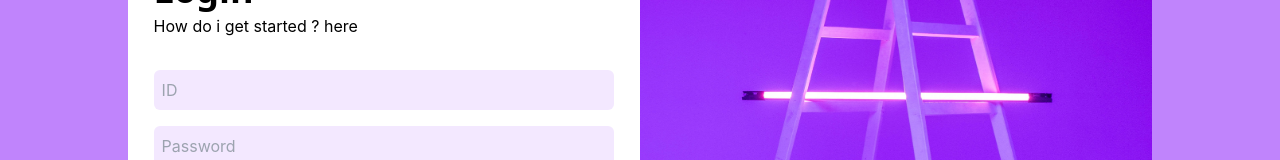
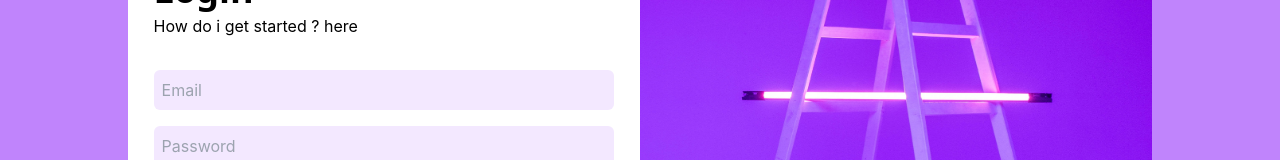
Before and after one commit to project101adminn/campus-diaries-frontend-v2, a React (Create React App) app: page /login in a window 1280 px wide. Shown: the part 318-478 px from the top of the page. Built offline with nearby package versions, Linux system fonts and the light colour scheme.

Commit message:
connect with frontend with backend

```diff
--- a/src/components/Login/Sides/Left.tsx
+++ b/src/components/Login/Sides/Left.tsx
@@ -1,69 +1,128 @@
-import React from 'react'
-import { Link } from 'react-router-dom';
+import React, { useState } from 'react';
+import { Link, useNavigate } from 'react-router-dom';
 
 type Props = {
-    login:any,
+  login: any;
+};
 
+const Left = ({ login }: Props) => {
+  const history = useNavigate();
+  const [user, setUser] = useState({ name: '', email: '', phone: '', college: '', password: '' });
+  const [email, setEmail] = useState('');
+  const [password, setPassword] = useState('');
+  let name, value;
+  const handleInputs = (el: any) => {
+    name = el.target.name;
+    value = el.target.value;
+    setUser({ ...user, [name]: value });
+  };
+
+  const postData = async (e: any) => {
+    e.preventDefault();
+    const { name, email, phone, college, password } = user;
+    const res = await fetch(`${process.env.REACT_APP_API_CALL}/admin/register`, {
+      method: 'POST',
+      headers: {
+        'Content-type': 'application/json',
+      },
+      body: JSON.stringify({ name, email, phone, college, password }),
+    });
+
+    const data = await res.json();
+    if (res.status === 422 || !data) {
+      window.alert('Invalid Registration');
+      console.log('Invalid Registration');
+    } else {
+      window.alert('Registration Successfully');
+      console.log('Registration Successfully');
+      history('/login');
     }
+  };
 
-function Left({login,}: Props) {
+  const loginUser = async (e: any) => {
+    e.preventDefault();
+    const res = await fetch(`${process.env.REACT_APP_API_CALL}/admin/signin`, {
+      method: 'POST',
+      headers: {
+        'Content-type': 'application/json',
+      },
+      body: JSON.stringify({ email, password }),
+    });
+    const data = await res.json();
+    if (res.status === 422 || !data) {
+      window.alert('Invalid Credential');
+      console.log('Invalid Credential');
+    } else {
+      window.alert('Signin Successfully');
+      console.log('Signin Successfully');
+      history('/');
+    }
+  };
+
   return (
-    <section className='md:flex-[0.5] flex-1'>
-                            <form className='flex flex-col h-[100%] justify-center'>
-                                <h2 className='text-4xl font-bold font-sans  mx-auto w-[90%]'>{login}</h2>
-                                <p className=' mx-auto my-1 mb-4 w-[90%]'>How do i get started ? here</p>
+    <section className="md:flex-[0.5] flex-1">
+      <form method="POST" className="flex flex-col h-[100%] justify-center">
+        <h2 className="text-4xl font-bold font-sans  mx-auto w-[90%]">{login}</h2>
+        <p className=" mx-auto my-1 mb-4 w-[90%]">How do i get started ? here</p>
 
-                                {login =='Login' ?
+        {login == 'Login' ? (
           <>
-                                <input type="text" placeholder='ID' name='id' id='id' className='bg-purple-100 rounded-md mx-auto m-4 mb-2 p-2 w-[90%]' />
-                                <input type="text" placeholder='Password' name='password' id='password' className='bg-purple-100 rounded-md mx-auto m-2 p-2 w-[90%]' />
+            <input
+              type="email"
+              value={email}
+              onChange={(e) => setEmail(e.target.value)}
+              placeholder="Email"
+              name="email"
+              id="email"
+              className="bg-purple-100 rounded-md mx-auto m-4 mb-2 p-2 w-[90%]"
+            />
+            <input
+              type="password"
+              value={password}
+              onChange={(e) => setPassword(e.target.value)}
+              placeholder="Password"
+              name="password"
+              id="password"
+              className="bg-purple-100 rounded-md mx-auto m-2 p-2 w-[90%]"
+            />
           </>
-                            :
+        ) : (
           <>
-                            <input type="text" placeholder='NAME' name='name' id='name' className='bg-purple-100 rounded-md mx-auto m-4 mb-2 p-2 w-[90%]' />
-                                <input type="text" placeholder='Email' name='email' id='email' className='bg-purple-100 rounded-md mx-auto m-2 p-2 w-[90%]' />
-                                <input type="text" placeholder='Phone' name='phone' id='phone' className='bg-purple-100 rounded-md mx-auto m-4 mb-2 p-2 w-[90%]' />
+            <input type="text" placeholder="NAME" name="name" id="name" value={user.name} onChange={handleInputs} className="bg-purple-100 rounded-md mx-auto m-4 mb-2 p-2 w-[90%]" />
+            <input type="email" placeholder="Email" name="email" id="email" value={user.email} onChange={handleInputs} className="bg-purple-100 rounded-md mx-auto m-2 p-2 w-[90%]" />
+            <input type="number" placeholder="Phone" name="phone" id="phone" value={user.phone} onChange={handleInputs} className="bg-purple-100 rounded-md mx-auto m-4 mb-2 p-2 w-[90%]" />
 
-                                <input type="text" placeholder='Collage' name='collage' id='collage' className='bg-purple-100 rounded-md mx-auto m-4 mb-2 p-2 w-[90%]' />
-                                <input type="text" placeholder='Password' name='password' id='password' className='bg-purple-100 rounded-md mx-auto m-2 p-2 w-[90%]' />
+            <input type="text" placeholder="Collage" name="college" id="college" value={user.college} onChange={handleInputs} className="bg-purple-100 rounded-md mx-auto m-4 mb-2 p-2 w-[90%]" />
+            <input type="password" placeholder="Password" name="password" id="password" value={user.password} onChange={handleInputs} className="bg-purple-100 rounded-md mx-auto m-2 p-2 w-[90%]" />
           </>
-                            }
+        )}
 
+        {login == 'SIGN UP' ? (
+          <></>
+        ) : (
+          <div className="flex justify-between mx-auto w-[86%] my-2 mb-6 font-semibold">
+            <Link to="/signup">Sign UP ?</Link>
+            <p>Forgot password?</p>
+          </div>
+        )}
 
-
-                                {login=='SIGN UP' ? <>
-
-                                </>:
-
-                                <div className='flex justify-between mx-auto w-[86%] my-2 mb-6 font-semibold'>
-                                    <Link to='/signup'>
-                                        Sign UP ?
-                                    </Link>
-                                <p >
-                                    Forgot password?
-                                </p>
-                                </div>
-
-                                }
-
-
-
-                                <button type='submit' className='bg-purple-500 text-white mx-auto font-semibold rounded-lg px-6 p-2 text-xl'>
+        <button type="submit" className="bg-purple-500 text-white mx-auto font-semibold rounded-lg px-6 p-2 text-xl" onClick={login == 'SIGN UP' ? postData : loginUser}>
           {login}
         </button>
 
-                                {login=='Login' ? <></>
-
-                                :
-
-                                <p className='text-center m-4'>
-                                    Already a user. <Link to='/login' className='text-lg font-semibold' >SignIn ? </Link>
+        {login == 'Login' ? (
+          <></>
+        ) : (
+          <p className="text-center m-4">
+            Already a user.{' '}
+            <Link to="/login" className="text-lg font-semibold">
+              SignIn ?{' '}
+            </Link>
           </p>
-
-                                }
+        )}
       </form>
     </section>
-  )
-}
+  );
+};
 
 export default Left;
```
Lines whose indentation alone changed are shown as unchanged.
